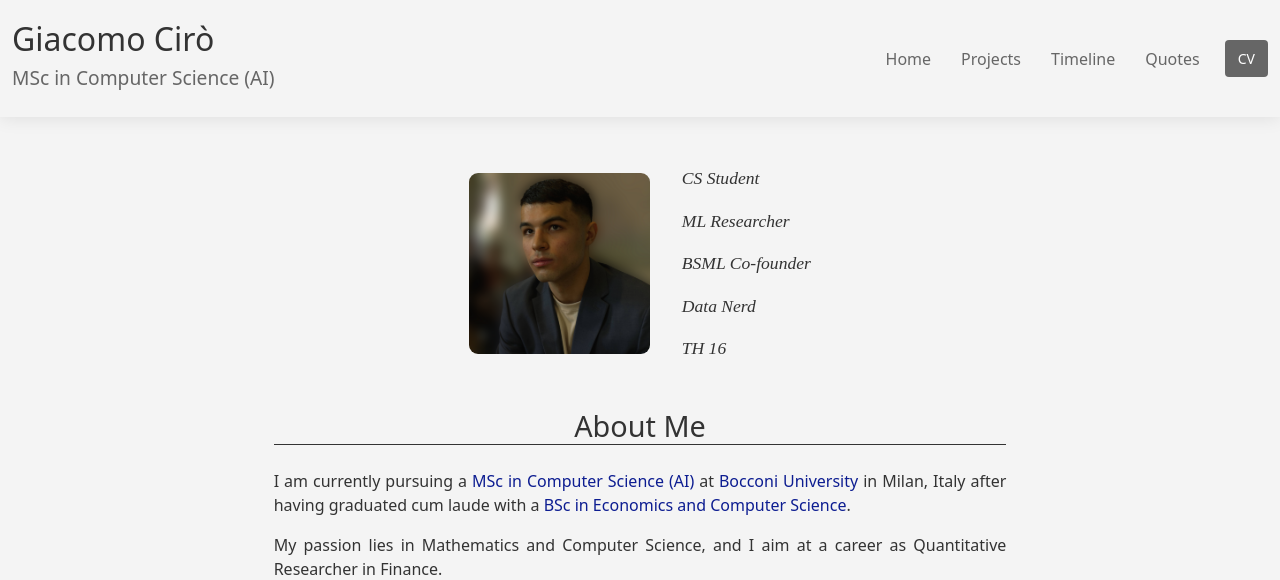
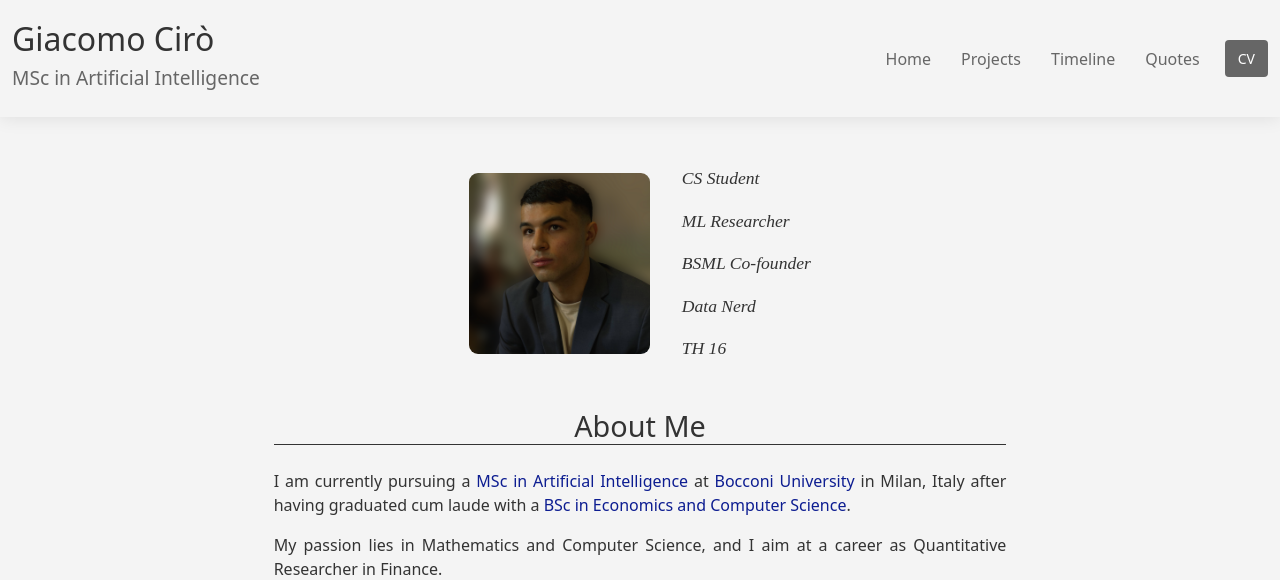
Before and after one commit to giacomo-ciro/giacomo-ciro.github.io, a Jekyll site: the page built from index.md, in a window 1280 px wide and 927 px high. Shown: the top 580 px of the window. Built offline with Jekyll 4.4.1, drawn with Linux system fonts in a browser that asks for light colours; nearby versions of some CDN libraries.

Commit message:
final fix

```diff
--- a/_config.yml
+++ b/_config.yml
@@ -1,5 +1,4 @@
 title: Giacomo Cirò
-subtitle: MSc in Computer Science (AI)
 url: "https://giacomociro.com"
 
 exclude:
--- a/_includes/header.html
+++ b/_includes/header.html
@@ -3,7 +3,7 @@
     <div class="col-md-7">
     <a href="/" class="d-flex flex-column">
         <h1 class="hero-title">{{ site.title }}</h1>
-        <h2 class="hero-subtitle">{{ site.subtitle }}</h2>
+        <h2 class="hero-subtitle">{{ page.title }}</h2>
     </a>
     </div>
 
--- a/index.md
+++ b/index.md
@@ -1,6 +1,6 @@
 ---
 layout: default
-title: Home
+title: MSc in Artificial Intelligence
 class: index-page
 permalink: /
 ---
@@ -23,7 +23,7 @@ permalink: /
     <h1 class="col-md-7 col-12" data-aos="fade-up">About Me</h1>
       <div id="about-me-content" data-aos="fade-up" class="d-flex flex-column col-md-7 col-sm-12">
 {{ "
-I am currently pursuing a [MSc in Computer Science (AI)](https://www.unibocconi.it/en/programs/master-science/artificial-intelligence) at [Bocconi University](https://www.unibocconi.it/en) in Milan, Italy after having graduated cum laude with a [BSc in Economics and Computer Science](https://www.unibocconi.it/en/programs/bachelor-science/economics-management-and-computer-science).
+I am currently pursuing a [MSc in Artificial Intelligence](https://www.unibocconi.it/en/programs/master-science/artificial-intelligence) at [Bocconi University](https://www.unibocconi.it/en) in Milan, Italy after having graduated cum laude with a [BSc in Economics and Computer Science](https://www.unibocconi.it/en/programs/bachelor-science/economics-management-and-computer-science).
 
 My passion lies in Mathematics and Computer Science, and I aim at a career as Quantitative Researcher in Finance.
 
```
